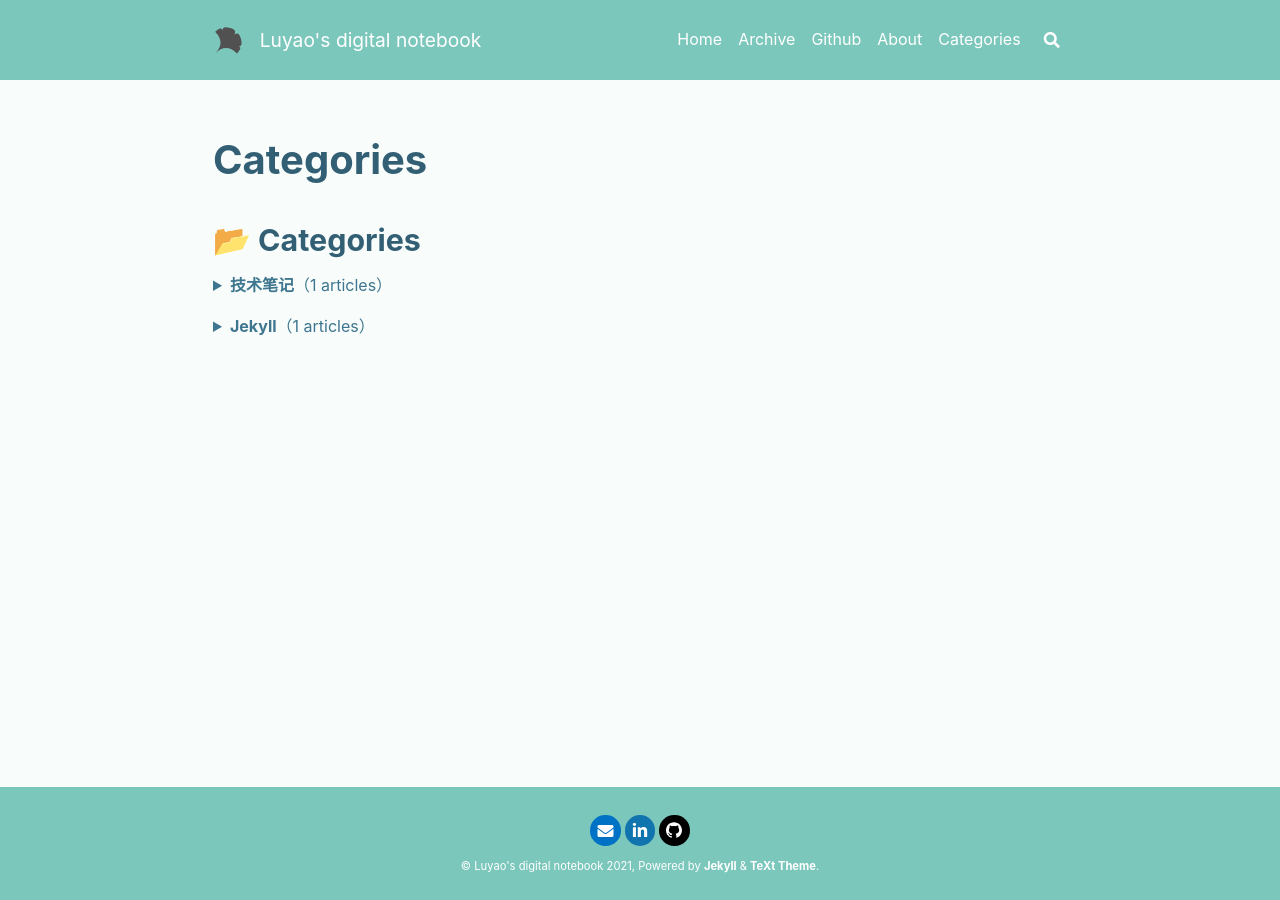
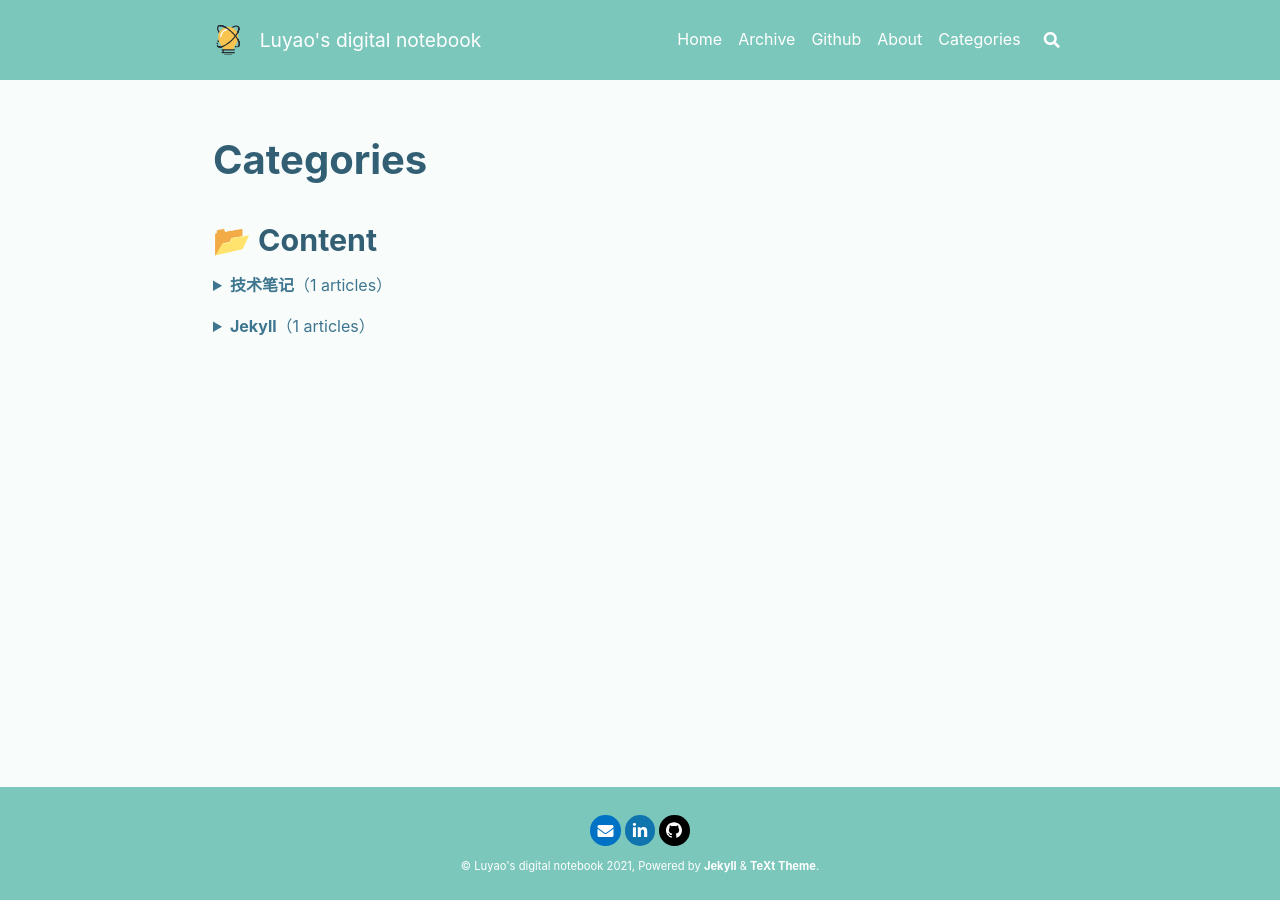
Before and after one commit to LuyaoMa-ace/LuyaoMa-ace.github.io, a Jekyll site: the page built from categories.md, in a window 1280 px wide. Built offline with Jekyll 4.4.1, drawn with Linux system fonts in a browser that asks for light colours; nearby versions of some CDN libraries; comment, search, counter and statistics services are not loaded.

Commit message:
change logo and favicon

```diff
--- a/_includes/head/favicon.html
+++ b/_includes/head/favicon.html
@@ -1,4 +1,11 @@
 <!-- start favicons snippet, use https://realfavicongenerator.net/ -->
+
+<link rel="icon" type="image/png" href="/https://luyaoma-ace.github.io/favicon-96x96.png" sizes="96x96" />
+<link rel="icon" type="image/svg+xml" href="/https://luyaoma-ace.github.io/favicon.svg" />
+<link rel="shortcut icon" href="/https://luyaoma-ace.github.io/favicon.ico" />
+<link rel="apple-touch-icon" sizes="180x180" href="/https://luyaoma-ace.github.io/apple-touch-icon.png" />
+<link rel="manifest" href="/https://luyaoma-ace.github.io/site.webmanifest" />
+
 {%- include snippets/prepend-baseurl.html path='/assets/apple-touch-icon.png' -%}
 <link rel="apple-touch-icon" sizes="180x180" href="{{ __return }}">
 
--- a/categories.md
+++ b/categories.md
@@ -4,7 +4,7 @@ title: Categories
 permalink: /categories/
 ---
 
-<h2>📂 Categories </h2>
+<h2>📂 Content </h2>
 
 {% for category in site.categories %}
 <details style="margin-bottom: 1em;">
```
Also changed, not shown: _includes/svg/logo.svg, apple-touch-icon.png (added), favicon-96x96.png (added), favicon.ico, favicon.svg (added), site.webmanifest (added), web-app-manifest-192x192.png (added), web-app-manifest-512x512.png (added).
